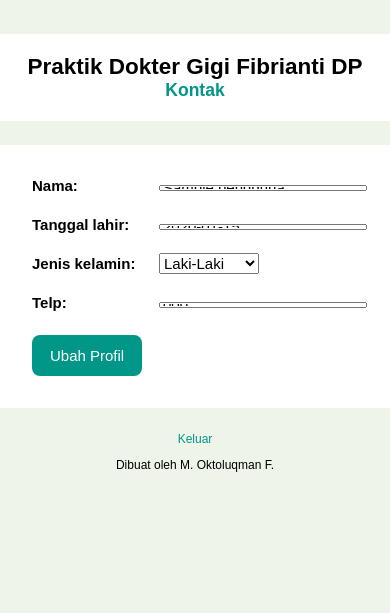
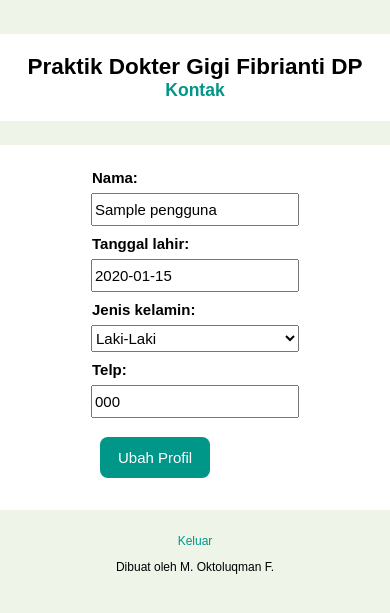
Before and after one commit to lepiku/praktekiin, a Django app: page /ubah/profil/ in a window 390 px wide. Shown: the part 65-678 px from the top of the page. Run offline with Django 3.2, Linux system fonts and the light colour scheme; a user stored in the database is signed in; tables that the repository leaves empty hold one stand-in row (values such as "Sample post"); some web fonts are replaced.

Commit message:
making things look prettier

```diff
--- a/antri/models.py
+++ b/antri/models.py
@@ -21,7 +21,11 @@ class KepalaKeluarga(models.Model):
     waktu_ubah = models.DateTimeField(auto_now=True)
 
     def __str__(self):
-        return "{} ({})".format(self.nama, self.pengguna_set.first())
+        if len(self.nama) > 16:
+            nama = self.nama[:16] + '...'
+        else:
+            nama = self.nama
+        return "{} ({})".format(nama, self.pengguna_set.first())
 
 class Pengguna(models.Model):
     nama = models.CharField(max_length=NAME_LENGTH, validators=[REGEX_NAMA])
@@ -35,8 +39,8 @@ class Pengguna(models.Model):
     waktu_ubah = models.DateTimeField(auto_now=True)
 
     def __str__(self):
-        if len(self.nama) > 32:
-            return self.nama[:32] + '...'
+        if len(self.nama) > 16:
+            return self.nama[:16] + '...'
         return self.nama
 
 class Hari(models.Model):
--- a/antri/templates/antri/base.html
+++ b/antri/templates/antri/base.html
@@ -131,7 +131,7 @@ a {
 }
 #mobile-name p {
   margin: 0;
-  max-height: 52px;
+  max-height: 2.8em;
 }
 @media (max-width: 600px) {
   body {
--- a/antri/templates/antri/bukan_utama.html
+++ b/antri/templates/antri/bukan_utama.html
@@ -13,7 +13,7 @@
 {% endblock %}
 {% block content %}
 <div class="card">
-  <p>Silahkan masuk/daftar terlebih dahulu:</p>
+  <p>Silahkan masuk / daftar terlebih dahulu:</p>
   <div class="masukdaftar">
       <a class="button" href="{% url 'antri:masuk' %}">Masuk</a>
       <a class="button" href="{% url 'antri:daftar' %}">Daftar</a>
--- a/antri/templates/antri/daftar.html
+++ b/antri/templates/antri/daftar.html
@@ -1,6 +1,12 @@
 {% extends 'antri/base.html' %}
+
 {% block style %}
 <style>
+.card {
+  display: flex;
+  flex-direction: column;
+  align-items: center;
+}
 th {
   width: 224px;
   vertical-align: top;
@@ -13,10 +19,12 @@ td {
   justify-content: flex-end;
 }
 td input {
+  height: 1.8em;
   margin: 4px 0;
   width: 200px;
 }
 td select {
+  height: 1.8em;
   margin: 4px 0;
 }
 textarea {
@@ -29,18 +37,35 @@ ul {
   list-style: none;
   padding-left: 18px;
 }
+#error {
+  /* salah masuk.html */
+  color: red;
+  font-size: 0.8em;
+}
+{% if kode > 0 %}
+.errorlist {
+  /* TODO */
+  display: none;
+}
+{% endif %}
 @media (max-width: 600px) {
   th {
+    display: table-row;
     padding: 8px 0;
   }
 }
-{% if kode > 0 %}
-.errorlist {
-  display: none;
+@media (max-width: 1000px) {
+  td {
+    flex-direction: column-reverse;
+  }
+  .errorlist {
+    margin-top: 0;
+    padding: 0;
+  }
 }
-{% endif %}
 </style>
 {% endblock %}
+
 {% block content %}
 <div class="card">
   <form action="{% url 'antri:daftar' %}" method="post">
@@ -56,3 +81,9 @@ ul {
   </form>
 </div>
 {% endblock %}
+
+{% block script %}
+{% if kode == 2 %}
+<script>alert("Ditemukan Kepala Keluarga dengan nama yang sama.")</script>
+{% endif %}
+{% endblock %}
--- a/antri/templates/antri/ubah.html
+++ b/antri/templates/antri/ubah.html
@@ -1,25 +1,5 @@
-{% extends 'antri/base.html' %}
-{% block style %}
-<style>
-th {
-  width: 140px;
-  vertical-align: top;
-  text-align: left;
-  padding: 10px;
-}
-td input {
-  margin: 10px 0 auto 0;
-  height: 0;
-  width: 200px;
-}
-textarea {
-  margin: 10px 0 auto 0;
-  width: 360px;
-  height: 120px;
-  padding: 8px;
-}
-</style>
-{% endblock %}
+{% extends 'antri/daftar.html' %}
+
 {% block content %}
 <div class="card">
   <form method="post">{% csrf_token %}
```
Also changed, not shown: antri/templates/antri/masuk.html (+3 -19 lines).
